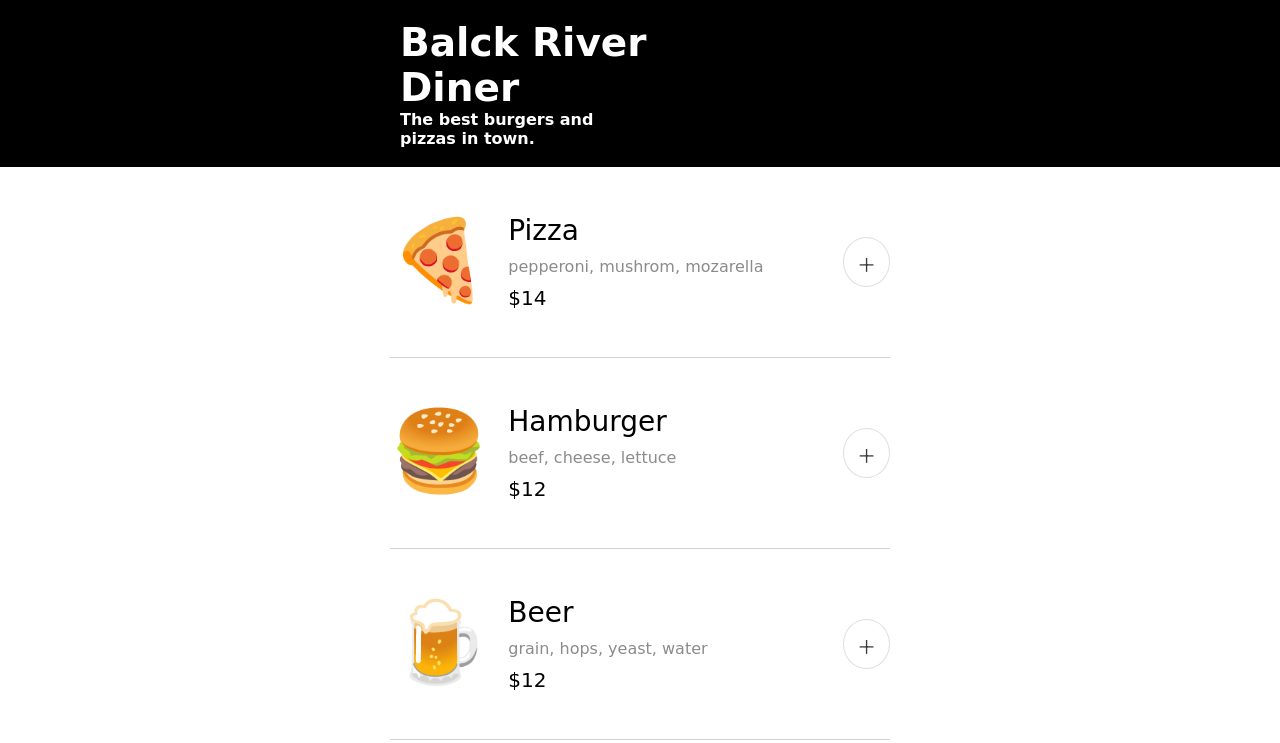
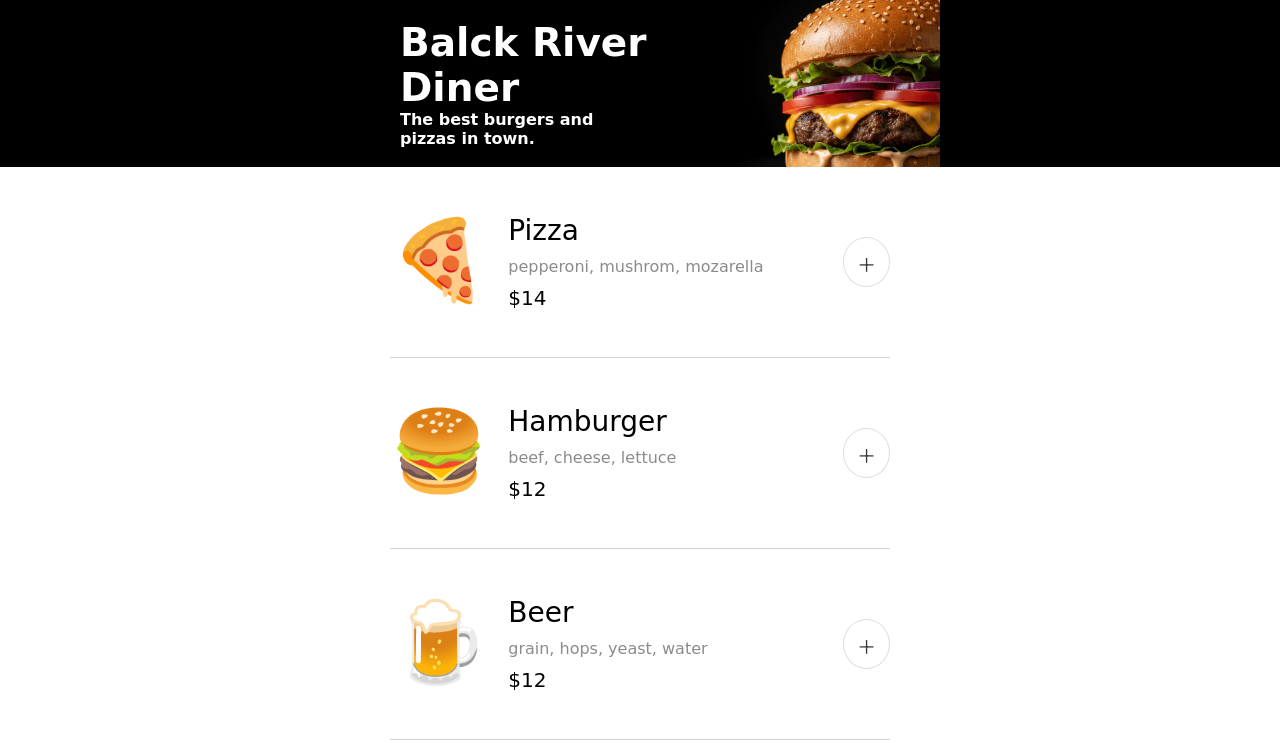
Before and after one commit to VaidasVi/Solo-JS-Essential-Restaurant-Ordering-App-, a website built with Vite: page index.html in a window 1280 px wide. Built offline with nearby package versions, Linux system fonts and the light colour scheme; files whose address does not match are found by name; a web font is replaced by a local one.

Commit message:
img update

```diff
--- a/index.css
+++ b/index.css
@@ -44,7 +44,7 @@
 }
 
 #header-img {
-	background-image: url(./images/Burger\ in\ black.png);
+	background-image: url(./images/Burger_in_black_small.png);
 	background-size: cover;
 	background-position: right;
 	background-repeat: no-repeat;
```
Also changed, not shown: images/Burger_in_black_small.png (added), 1 other file.
